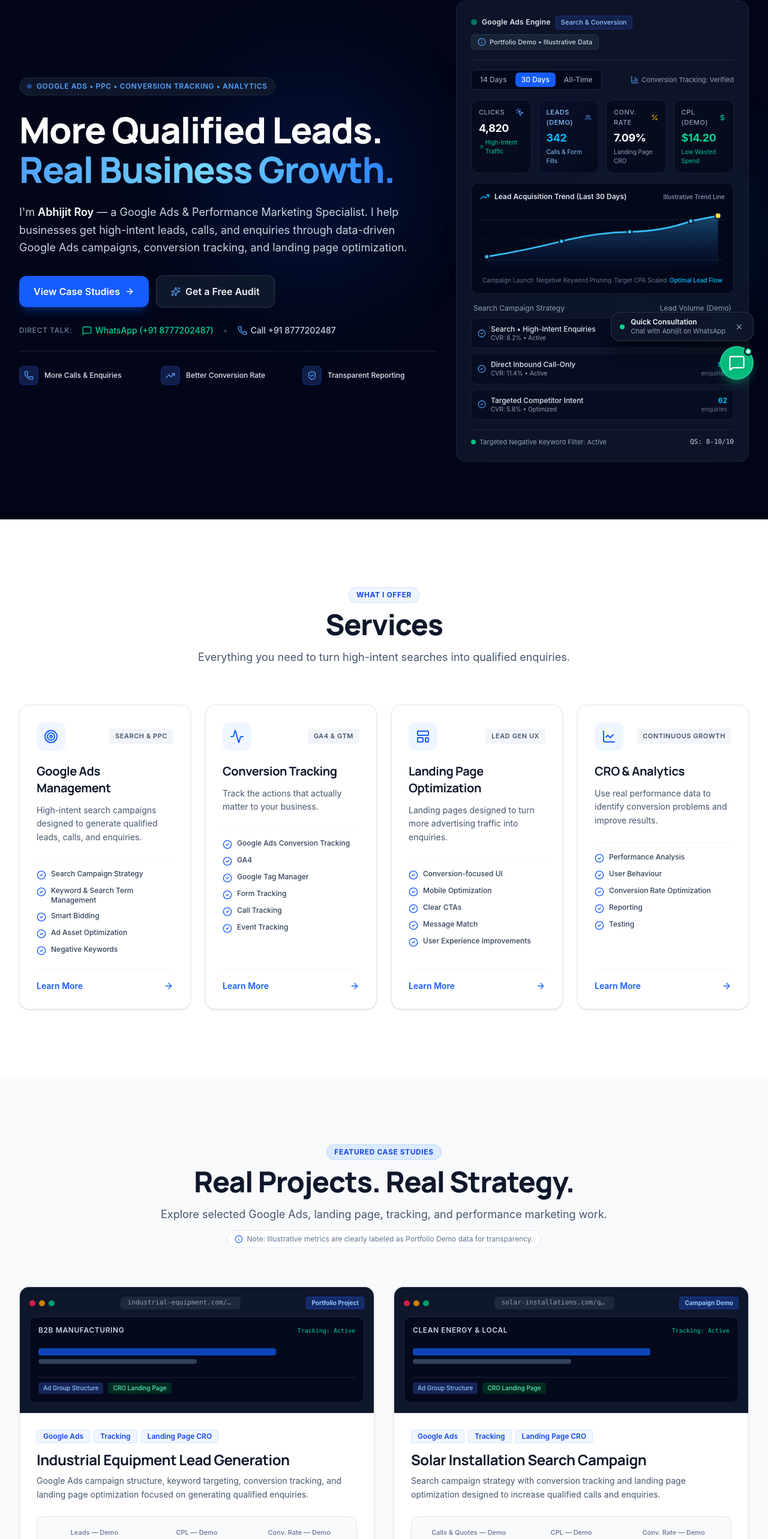
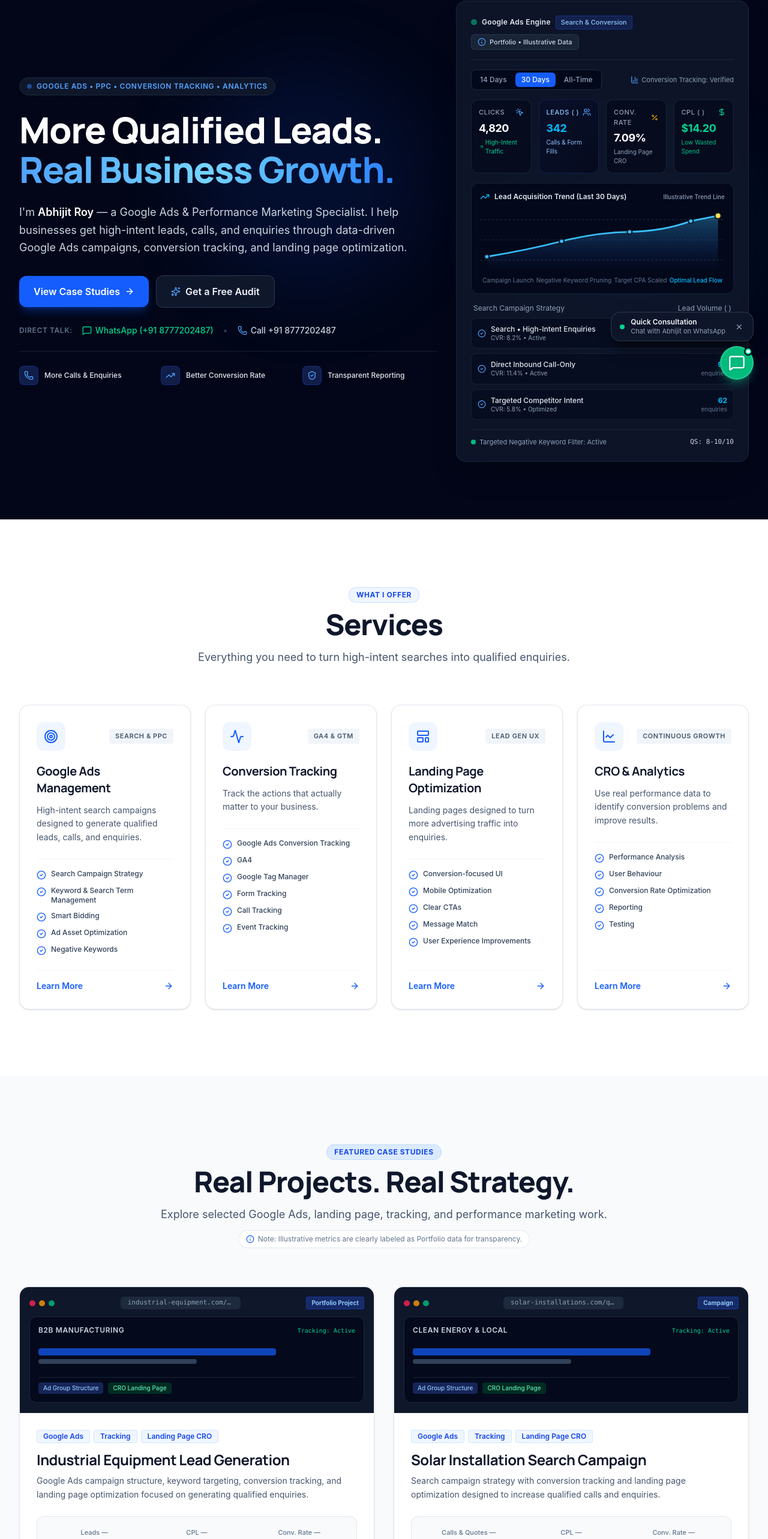
Before and after one commit to abhijitroy40311-beep/PerformanceWeb.io, a React (Vite) app: page / in a window 1280 px wide. Shown: the part 143-2709 px from the top of the page at 60% size. Built offline with nearby package versions, Linux system fonts and the light colour scheme.

Commit message:
Remove Demo

```diff
--- a/src/components/CaseStudies.jsx
+++ b/src/components/CaseStudies.jsx
@@ -17,9 +17,9 @@ export default function CaseStudies({ onSelectCaseStudy }) {
         'Google Ads campaign structure, keyword targeting, conversion tracking, and landing page optimization focused on generating qualified enquiries.',
       services: ['Google Ads', 'Tracking', 'Landing Page CRO'],
       metrics: [
-        { label: 'Leads — Demo', val: '148', sub: 'Qualified B2B Quotes' },
-        { label: 'CPL — Demo', val: '$28.40', sub: 'Cost Per Enquiry' },
-        { label: 'Conv. Rate — Demo', val: '6.8%', sub: 'Page Form Submissions' },
+        { label: 'Leads —  ', val: '148', sub: 'Qualified B2B Quotes' },
+        { label: 'CPL —  ', val: '$28.40', sub: 'Cost Per Enquiry' },
+        { label: 'Conv. Rate —  ', val: '6.8%', sub: 'Page Form Submissions' },
       ],
       details: [
         'Single-keyword intent ad groups targeting B2B procurement terms (e.g., "[heavy packaging machine supplier]").',
@@ -33,7 +33,7 @@ export default function CaseStudies({ onSelectCaseStudy }) {
     {
       id: 'solar-installation',
       category: 'Clean Energy & Local',
-      badge: 'Campaign Demo',
+      badge: 'Campaign  ',
       title: 'Solar Installation Search Campaign',
       previewDomain: 'solar-installations.com/quote',
       visualType: 'solar',
@@ -41,9 +41,9 @@ export default function CaseStudies({ onSelectCaseStudy }) {
         'Search campaign strategy with conversion tracking and landing page optimization designed to increase qualified calls and enquiries.',
       services: ['Google Ads', 'Tracking', 'Landing Page CRO'],
       metrics: [
-        { label: 'Calls & Quotes — Demo', val: '215', sub: 'Inbound Consultations' },
-        { label: 'CPL — Demo', val: '$19.50', sub: 'Calculated Cost Per Lead' },
-        { label: 'Conv. Rate — Demo', val: '8.4%', sub: 'From Targeted Searches' },
+        { label: 'Calls & Quotes —  ', val: '215', sub: 'Inbound Consultations' },
+        { label: 'CPL —  ', val: '$19.50', sub: 'Calculated Cost Per Lead' },
+        { label: 'Conv. Rate —  ', val: '8.4%', sub: 'From Targeted Searches' },
       ],
       details: [
         'Geo-targeted Search campaigns focused strictly on homeowners and commercial facilities in active utility service areas.',
@@ -65,9 +65,9 @@ export default function CaseStudies({ onSelectCaseStudy }) {
         'Targeted Google Ads campaign with conversion tracking and landing page CRO focused on generating consultation enquiries.',
       services: ['Google Ads', 'Tracking', 'CRO'],
       metrics: [
-        { label: 'Inquiries — Demo', val: '184', sub: 'Patient Appointments' },
-        { label: 'Search CTR — Demo', val: '9.2%', sub: 'High Relevancy Score' },
-        { label: 'Conv. Rate — Demo', val: '9.7%', sub: 'Doctor Booking Page' },
+        { label: 'Inquiries —  ', val: '184', sub: 'Patient Appointments' },
+        { label: 'Search CTR —  ', val: '9.2%', sub: 'High Relevancy Score' },
+        { label: 'Conv. Rate —  ', val: '9.7%', sub: 'Doctor Booking Page' },
       ],
       details: [
         'Privacy-compliant search ads focusing on specialist treatment modalities and doctor credentials.',
@@ -86,12 +86,12 @@ export default function CaseStudies({ onSelectCaseStudy }) {
       previewDomain: 'performanceweb.io/analytics',
       visualType: 'dashboard',
       description:
-        'Performance-focused web application and analytics dashboard demonstrating campaign visibility, data presentation, and conversion-focused UX.',
+        'Performance-focused web application and analytics dashboard  nstrating campaign visibility, data presentation, and conversion-focused UX.',
       services: ['Analytics', 'Dashboard', 'Web Development'],
       metrics: [
-        { label: 'Event Tracking — Demo', val: '100%', sub: 'Clean GA4 Events' },
-        { label: 'Visibility — Demo', val: 'Real-Time', sub: 'KPI Data Sync' },
-        { label: 'UX Retention — Demo', val: '+42%', sub: 'Dashboard Engagement' },
+        { label: 'Event Tracking —  ', val: '100%', sub: 'Clean GA4 Events' },
+        { label: 'Visibility —  ', val: 'Real-Time', sub: 'KPI Data Sync' },
+        { label: 'UX Retention —  ', val: '+42%', sub: 'Dashboard Engagement' },
       ],
       details: [
         'Full tracking infrastructure connecting Google Ads API, Google Tag Manager, and custom analytics endpoints.',
@@ -133,7 +133,7 @@ export default function CaseStudies({ onSelectCaseStudy }) {
 
           <div className="mt-3 inline-flex items-center gap-1.5 text-xs text-slate-500 bg-white px-3 py-1.5 rounded-full border border-slate-200">
             <Info className="w-3.5 h-3.5 text-blue-600 shrink-0" />
-            <span>Note: Illustrative metrics are clearly labeled as Portfolio Demo data for transparency.</span>
+            <span>Note: Illustrative metrics are clearly labeled as Portfolio   data for transparency.</span>
           </div>
         </div>
 
@@ -213,7 +213,7 @@ export default function CaseStudies({ onSelectCaseStudy }) {
                     {study.description}
                   </p>
 
-                  {/* Key Metrics Area (Explicit Demo / Illustrative Labels) */}
+                  {/* Key Metrics Area (Explicit   / Illustrative Labels) */}
                   <div className="bg-slate-50 rounded-xl p-3.5 border border-slate-200">
                     <div className="grid grid-cols-3 gap-2 text-center">
                       {study.metrics.map((m, mIdx) => (
--- a/src/components/CaseStudyModal.jsx
+++ b/src/components/CaseStudyModal.jsx
@@ -37,10 +37,10 @@ export default function CaseStudyModal({ caseStudy, onClose, onConsultClick }) {
           {caseStudy.description}
         </p>
 
-        {/* Metrics Grid (Carefully labeled as Demo / Illustrative) */}
+        {/* Metrics Grid (Carefully labeled as   / Illustrative) */}
         <div className="bg-slate-50 rounded-xl p-4 border border-slate-200 mb-6">
           <div className="text-[11px] font-bold text-slate-500 uppercase tracking-wider mb-3 flex items-center justify-between">
-            <span>Portfolio Demo Performance Indicators</span>
+            <span>Portfolio   Performance Indicators</span>
             <span className="text-blue-600 font-normal lowercase">{caseStudy.badge}</span>
           </div>
           <div className="grid grid-cols-3 gap-3">
--- a/src/components/DashboardVisual.jsx
+++ b/src/components/DashboardVisual.jsx
@@ -4,7 +4,7 @@ import { TrendingUp, MousePointerClick, Users, Percent, DollarSign, CheckCircle2
 export default function DashboardVisual() {
   const [activeTab, setActiveTab] = useState('30d');
 
-  // Illustrative demo datasets for interactive switching
+  // Illustrative datasets for interactive switching
   const datasets = {
     '14d': {
       clicks: '2,310',
@@ -81,9 +81,9 @@ export default function DashboardVisual() {
         </div>
 
         {/* Clear neutral compliance label */}
-        <div className="inline-flex items-center gap-1.5 px-2.5 py-1 rounded-md bg-slate-800/80 border border-slate-700/60 text-[11px] text-slate-300 font-medium" title="Sample metrics used to demonstrate campaign architecture and reporting visibility">
+        <div className="inline-flex items-center gap-1.5 px-2.5 py-1 rounded-md bg-slate-800/80 border border-slate-700/60 text-[11px] text-slate-300 font-medium" title="Sample metrics used to  nstrate campaign architecture and reporting visibility">
           <Info className="w-3.5 h-3.5 text-blue-400 shrink-0" />
-          <span>Portfolio Demo • Illustrative Data</span>
+          <span>Portfolio   • Illustrative Data</span>
         </div>
       </div>
 
@@ -133,7 +133,7 @@ export default function DashboardVisual() {
         {/* Leads */}
         <div className="bg-slate-950/60 border border-blue-900/40 rounded-xl p-3 hover:border-blue-700/60 transition-colors bg-gradient-to-br from-blue-950/20 to-transparent">
           <div className="flex items-center justify-between text-blue-300 mb-1">
-            <span className="text-[11px] font-medium uppercase tracking-wider">Leads (Demo)</span>
+            <span className="text-[11px] font-medium uppercase tracking-wider">Leads ( )</span>
             <Users className="w-3.5 h-3.5 text-blue-400" />
           </div>
           <div className="text-lg font-bold text-sky-400 tracking-tight">{current.leads}</div>
@@ -157,7 +157,7 @@ export default function DashboardVisual() {
         {/* Cost Per Lead */}
         <div className="bg-slate-950/60 border border-slate-800/80 rounded-xl p-3 hover:border-slate-700 transition-colors">
           <div className="flex items-center justify-between text-slate-400 mb-1">
-            <span className="text-[11px] font-medium uppercase tracking-wider">CPL (Demo)</span>
+            <span className="text-[11px] font-medium uppercase tracking-wider">CPL ( )</span>
             <DollarSign className="w-3.5 h-3.5 text-emerald-400" />
           </div>
           <div className="text-lg font-bold text-emerald-400 tracking-tight">{current.cpl}</div>
@@ -232,7 +232,7 @@ export default function DashboardVisual() {
       <div className="mt-4 space-y-2">
         <div className="flex items-center justify-between text-xs text-slate-400 px-1">
           <span>Search Campaign Strategy</span>
-          <span>Lead Volume (Demo)</span>
+          <span>Lead Volume ( )</span>
         </div>
 
         {current.campaigns.map((camp, index) => (
```
Also changed, not shown: 1 other file (tests, documents, lock files or other folders).
